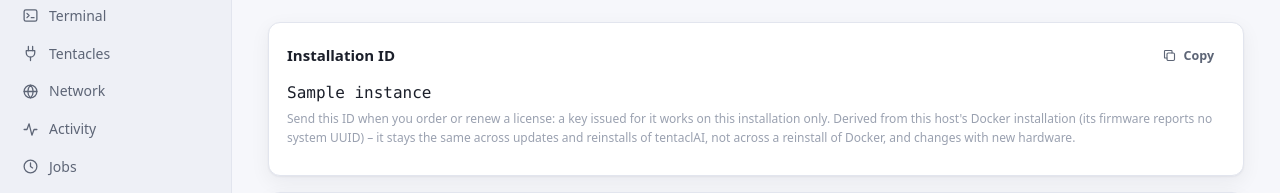
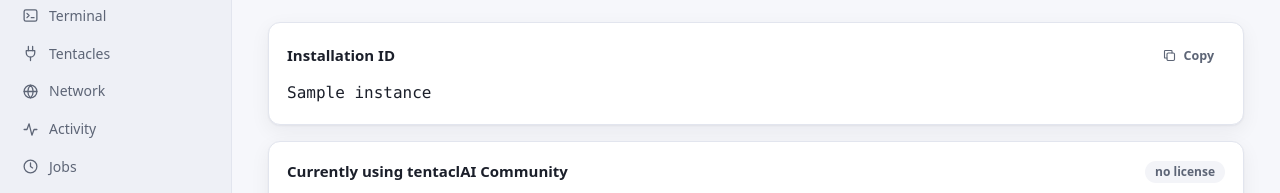
Before and after one commit to bfs2021/tentaclAI, a Python web app: template control/app/templates/license.html in a window 1280 px wide. Shown: the part 145-338 px from the top of the page. Run offline with Jinja, Linux system fonts and the light colour scheme; the template is opened without the code that fills it: most values are stand-ins (such as "Sample title", 1, 10 or a date in 2020); some libraries are stand-ins or nearby versions.

Commit message:
License page: no explanation under the Installation ID
Co-Authored-By: Claude Opus 5.5 <noreply@anthropic.com>
Claude-Session: https://claude.ai/code/session_01HJ36qKiD2Qezuws959roLk

```diff
--- a/control/app/templates/license.html
+++ b/control/app/templates/license.html
@@ -22,8 +22,6 @@
     {% if instance %}<button class="btn sm ghost" type="button" data-copy="#instance-id">{{ icon('copy') }}Copy</button>{% endif %}</div>
   {% if instance %}
   <div class="mono" id="instance-id" style="font-size:16px">{{ instance }}</div>
-  <p class="help">Send this ID when you order or renew a license: a key issued for it works on this installation only.
-    Derived from {{ "this machine's hardware (the system UUID of its firmware)" if instance_source == 'hardware' else "this host's Docker installation (its firmware reports no system UUID)" }} – it stays the same across updates and reinstalls of tentaclAI{{ '' if instance_source == 'hardware' else ', not across a reinstall of Docker' }}, and changes with new hardware.</p>
   {% else %}
   <p class="muted small">This installation has no ID – neither the firmware nor Docker report one. Keys bound to an installation can't be used here.</p>
   {% endif %}
```
Also changed, not shown: tests/test_license.py (+1 -1 lines).
